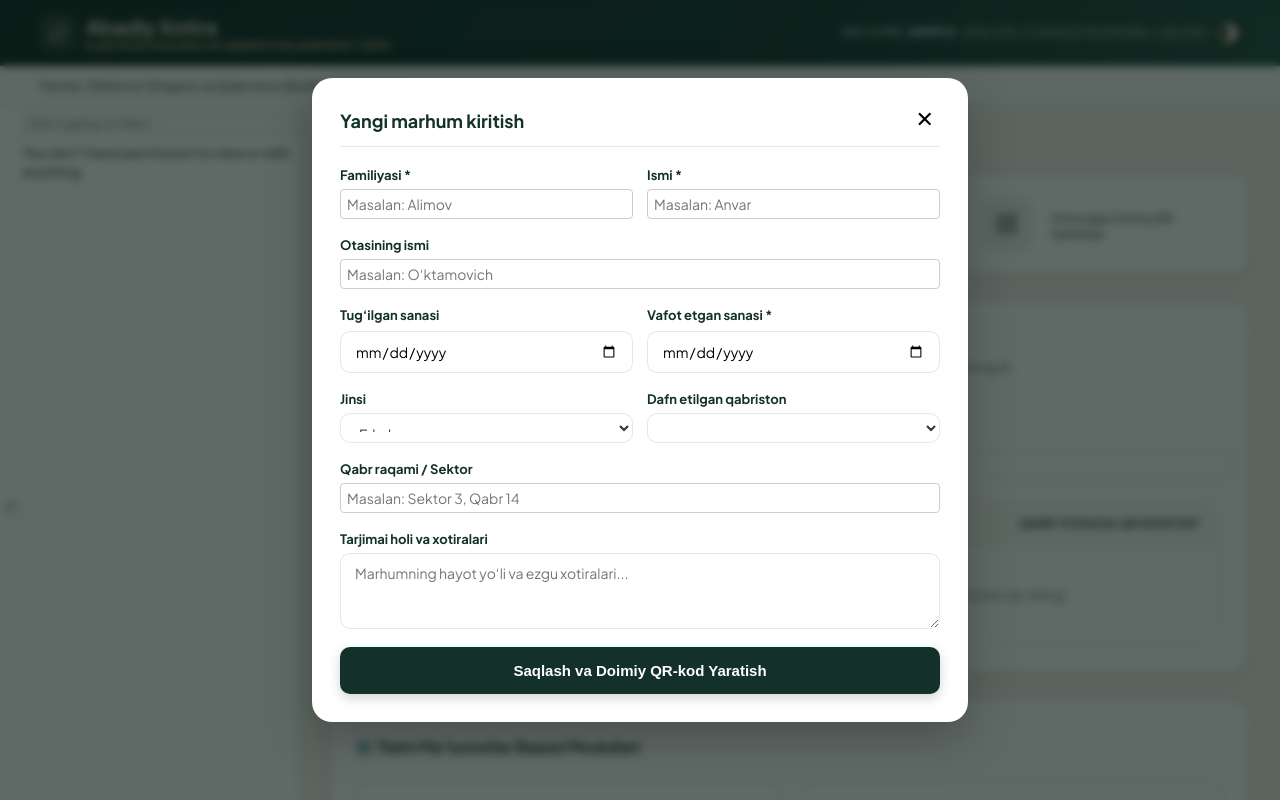
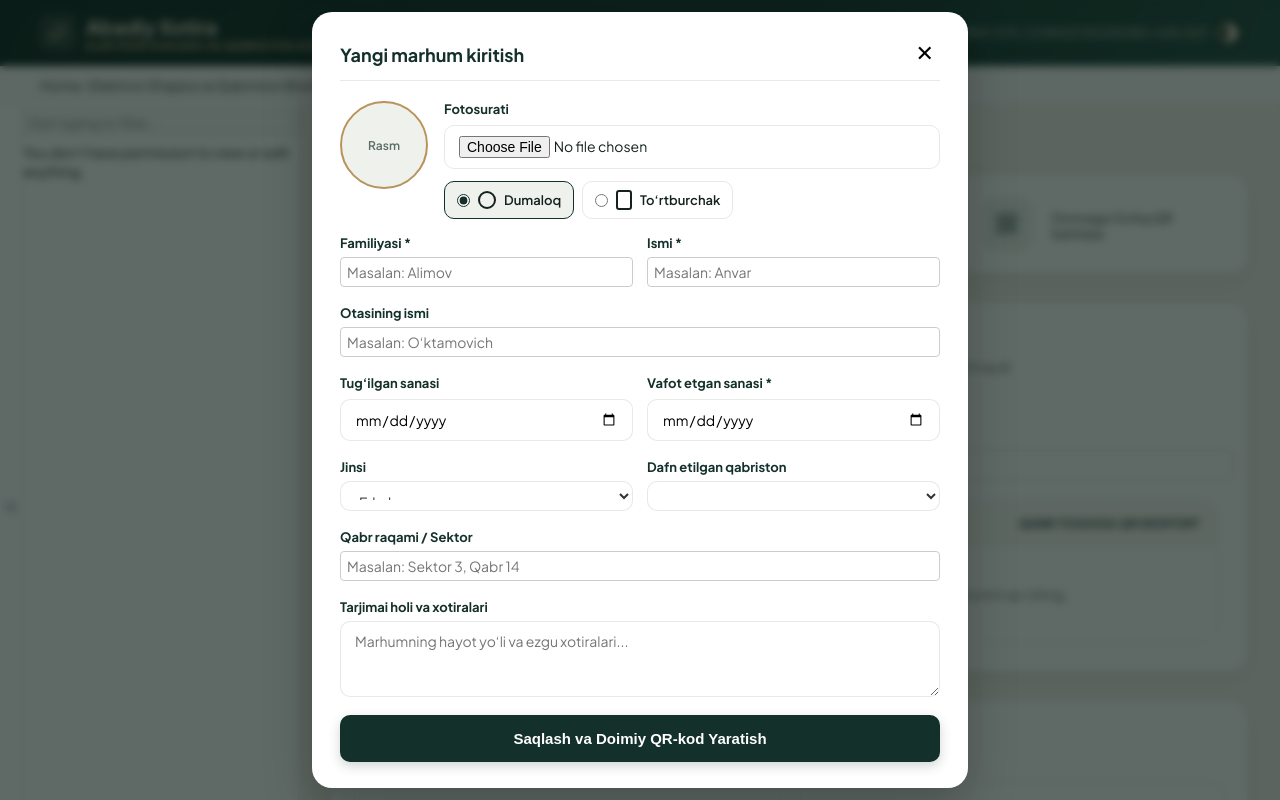
Before and after one commit to zzokirov/abadiylashtirish, a Django app: page /admin/ in a window 1280 px wide, after a click on "Yangi Marhum Qo‘shish". Run offline with Django 5.2, Linux system fonts and the light colour scheme; the visitor is signed in with stand-in values (Sample User, id 1); lists and menus that the app fills with data are empty.

Commit message:
Marhum rasmini dumaloq yoki to'rtburchak ramkada ko'rsatish
- DeceasedPerson.photo_shape maydoni (CIRCLE / RECT) va migratsiya
- Admin tezkor qo'shish oynasida rasm yuklash, shakl tanlash va jonli ko'rinish
- Yuklangan fayl haqiqiy rasm ekanligi tekshiriladi
- Xotira sahifasida portret tanlangan shaklda chiqadi

Co-Authored-By: Claude Opus 5.5 <noreply@anthropic.com>

```diff
--- a/backend/apps/core/admin.py
+++ b/backend/apps/core/admin.py
@@ -56,13 +56,15 @@ class DeceasedPersonAdmin(admin.ModelAdmin):
     list_filter = ['cemetery', 'gender', 'is_published', 'is_archived', 'death_date']
     search_fields = ['last_name', 'first_name', 'middle_name', 'grave_number', 'qr_record__public_token']
     inlines = [ParentRelationshipInline, ChildRelationshipInline]
+    radio_fields = {'photo_shape': admin.HORIZONTAL}
     readonly_fields = ['qr_preview_display', 'public_page_link', 'created_at', 'updated_at']
 
     fieldsets = (
         ("Asosiy Ma’lumotlar", {
             'fields': (
                 ('last_name', 'first_name', 'middle_name'),
-                ('gender', 'photo'),
+                'gender',
+                ('photo', 'photo_shape'),
                 ('birth_date', 'death_date'),
             )
         }),
--- a/backend/apps/core/serializers.py
+++ b/backend/apps/core/serializers.py
@@ -66,6 +66,7 @@ class PublicDeceasedDetailSerializer(serializers.ModelSerializer):
             'years',
             'gender',
             'photo',
+            'photo_shape',
             'biography',
             'cemetery',
             'grave_number',
@@ -95,6 +96,7 @@ class AdminDeceasedSerializer(serializers.ModelSerializer):
             'death_date',
             'gender',
             'photo',
+            'photo_shape',
             'biography',
             'cemetery',
             'grave_number',
--- a/backend/templates/admin/index.html
+++ b/backend/templates/admin/index.html
@@ -375,6 +375,26 @@
         font-size: 13.5px;
     }
     .app-model-row:last-child { border-bottom: none; }
+    /* Rasm tanlash */
+    .photo-picker { display: flex; gap: 16px; align-items: flex-start; }
+    .photo-preview {
+        width: 84px; height: 84px; flex-shrink: 0; display: grid; place-items: center; overflow: hidden;
+        background: var(--tint); border: 2px solid var(--accent-gold); color: var(--text-muted); font-size: 12px; font-weight: 600;
+        transition: border-radius .25s, height .25s;
+    }
+    .photo-preview.shape-CIRCLE { border-radius: 50%; }
+    .photo-preview.shape-RECT { border-radius: 12px; height: 108px; }
+    .photo-preview img { width: 100%; height: 100%; object-fit: cover; }
+    .shape-options { display: flex; gap: 8px; margin-top: 10px; flex-wrap: wrap; }
+    .shape-option {
+        display: inline-flex; align-items: center; gap: 8px; padding: 8px 12px; border-radius: 10px; cursor: pointer;
+        border: 1px solid var(--border); font-size: 13px; font-weight: 600; color: var(--text);
+    }
+    .shape-option:has(input:checked) { border-color: var(--ax-primary); background: var(--tint); }
+    .shape-option input { accent-color: var(--ax-primary); margin: 0; }
+    .shape-icon { display: inline-block; width: 14px; height: 14px; border: 2px solid currentColor; }
+    .shape-icon.circle { border-radius: 50%; }
+    .shape-icon.rect { width: 12px; height: 16px; border-radius: 3px; }
 </style>
 {% endblock %}
 
@@ -543,8 +563,28 @@
             <button type="button" onclick="closeAdminModal('modalCreate')" style="border:none; background:none; font-size:22px; cursor:pointer;">✕</button>
         </div>
 
-        <form method="POST" action="{% url 'admin-quick-create-deceased' %}">
+        <form method="POST" action="{% url 'admin-quick-create-deceased' %}" enctype="multipart/form-data">
             {% csrf_token %}
+            <div class="form-group-item photo-picker">
+                <div class="photo-preview shape-CIRCLE" id="photoPreview">
+                    <span id="photoPreviewEmpty">Rasm</span>
+                    <img id="photoPreviewImg" alt="" hidden>
+                </div>
+                <div style="flex:1; min-width:0;">
+                    <label class="form-label-txt">Fotosurati</label>
+                    <input type="file" name="photo" accept="image/*" class="form-control-input" onchange="previewPhoto(this)" />
+                    <div class="shape-options">
+                        <label class="shape-option">
+                            <input type="radio" name="photo_shape" value="CIRCLE" checked onchange="setPreviewShape(this.value)">
+                            <span class="shape-icon circle"></span>Dumaloq
+                        </label>
+                        <label class="shape-option">
+                            <input type="radio" name="photo_shape" value="RECT" onchange="setPreviewShape(this.value)">
+                            <span class="shape-icon rect"></span>To‘rtburchak
+                        </label>
+                    </div>
+                </div>
+            </div>
             <div class="form-split-row">
                 <div class="form-group-item">
                     <label class="form-label-txt">Familiyasi *</label>
@@ -670,6 +710,20 @@
         }
     });
 
+    function previewPhoto(input) {
+        const img = document.getElementById('photoPreviewImg');
+        const empty = document.getElementById('photoPreviewEmpty');
+        const file = input.files && input.files[0];
+        if (!file) { img.hidden = true; empty.hidden = false; return; }
+        img.src = URL.createObjectURL(file);
+        img.hidden = false;
+        empty.hidden = true;
+    }
+
+    function setPreviewShape(shape) {
+        document.getElementById('photoPreview').className = `photo-preview shape-${shape}`;
+    }
+
     function filterAdminTable() {
         const q = document.getElementById('adminTableSearch').value.toLowerCase();
         const rows = document.querySelectorAll('#adminDeceasedTable tbody tr');
--- a/backend/templates/memorial.html
+++ b/backend/templates/memorial.html
@@ -113,6 +113,9 @@
       background: linear-gradient(140deg, #2A5E4E, #10251F); border: 3px solid rgba(12, 28, 23, 0.9);
       font-size: 54px; color: #F2E4C7;
     }
+    /* To'rtburchak (portret) ramka — qabr toshidagi surat uslubida */
+    .portrait.rect { width: 156px; height: 200px; border-radius: 20px; }
+    .portrait.rect img, .portrait.rect .initial { border-radius: 16px; }
     .eyebrow { font-size: 12px; letter-spacing: 0.18em; text-transform: uppercase; color: rgba(242, 228, 199, 0.8); margin-bottom: 8px; }
     .name { font-size: clamp(30px, 8vw, 40px); font-weight: 600; line-height: 1.1; letter-spacing: -0.01em; text-wrap: balance; }
     .dates { margin-top: 12px; display: inline-flex; flex-wrap: wrap; justify-content: center; align-items: center; gap: 6px 10px; font-size: 14.5px; color: rgba(255,255,255,0.82); }
@@ -287,7 +290,7 @@
         <button class="icon-btn" type="button" onclick="shareMemorial()" aria-label="Ulashish"><svg width="19" height="19"><use href="#i-share"/></svg></button>
       </div>
 
-      <div class="portrait">
+      <div class="portrait{% if person.photo_shape == 'RECT' %} rect{% endif %}">
         {% if person.photo %}
           <img src="{{ person.photo.url }}" alt="{{ person.full_name }}" />
         {% else %}
```
Also changed, not shown: backend/apps/core/models.py (+12 -0 lines), backend/apps/core/tests.py (+46 -0 lines), backend/apps/core/views.py (+12 -0 lines), backend/apps/core/migrations/0002_deceased_photo_shape.py (added).
